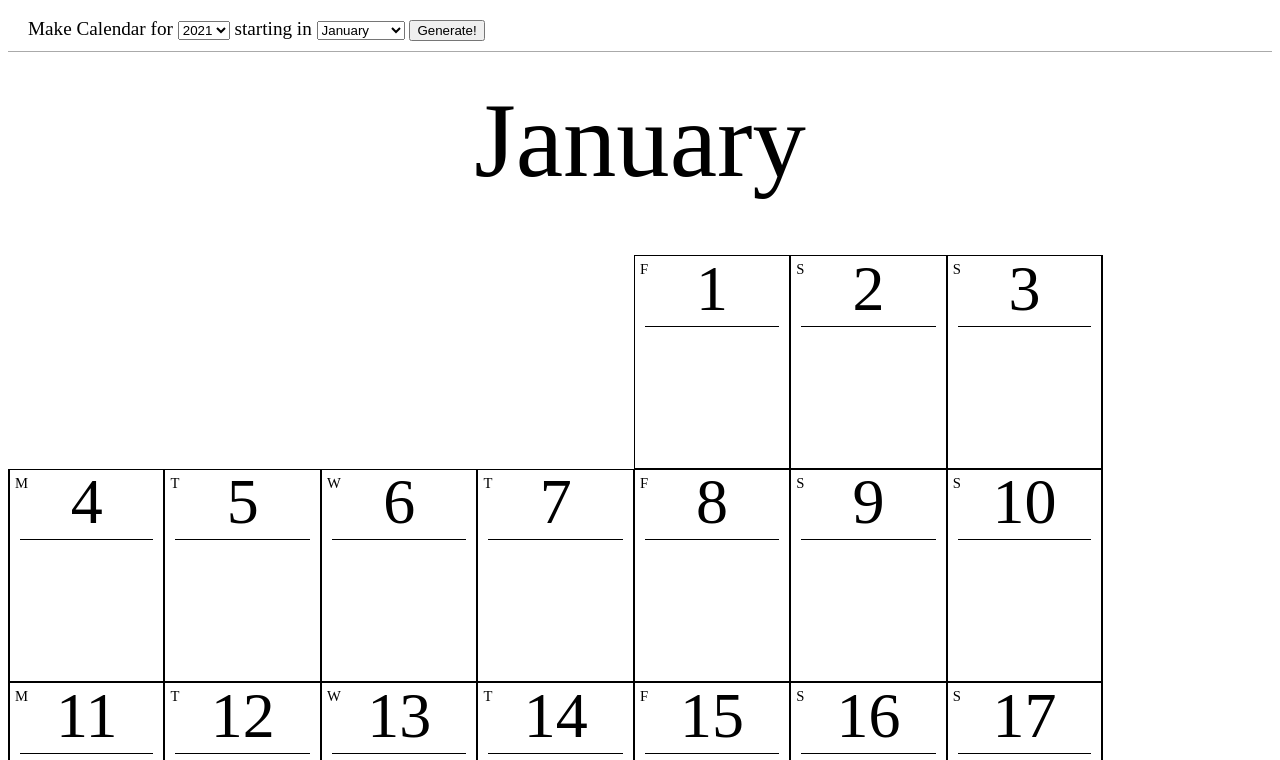
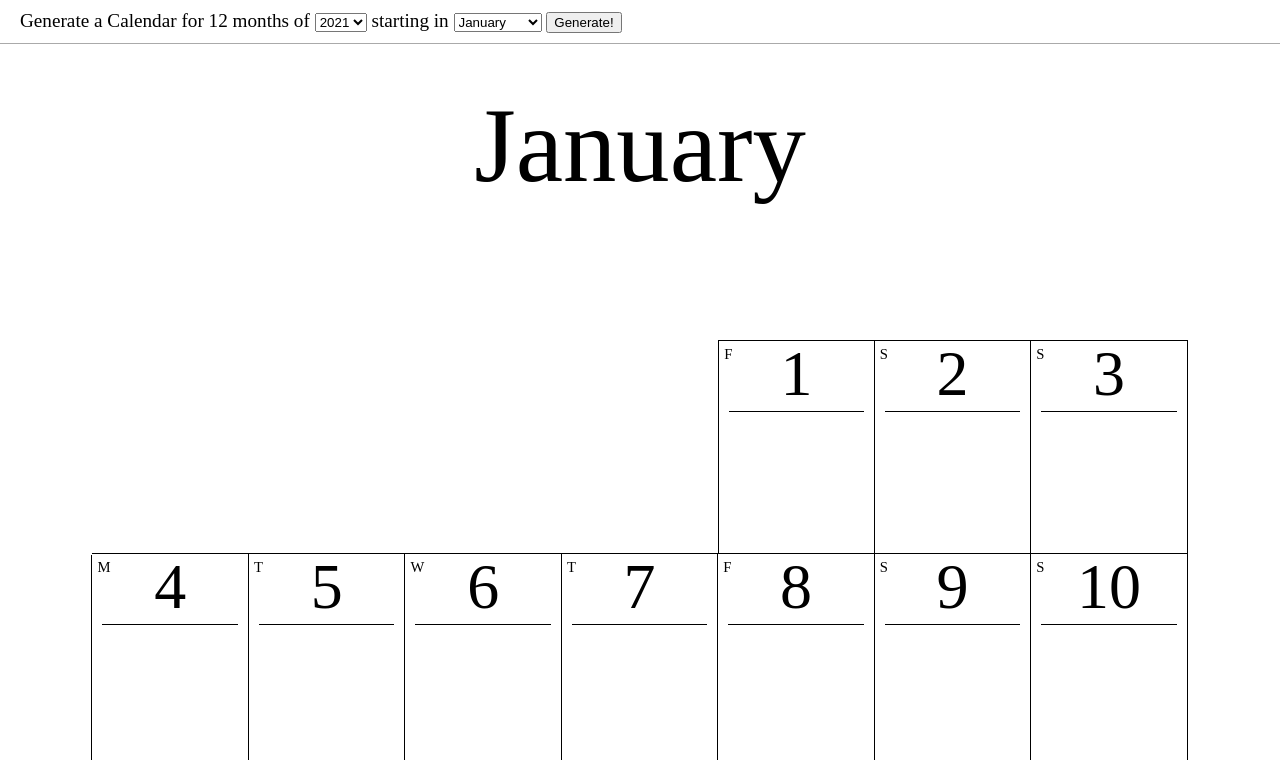
Before and after one commit to jpraetorius/calendar-maker, a plain HTML site: page index.html in a window 1280 px wide. Both pictures are taken after a click on the button "Generate!". Shown: the top 760 px of the page. Drawn offline with Linux system fonts and the light colour scheme.

Commit message:
Finetune layout and click handling

```diff
--- a/app.js
+++ b/app.js
@@ -2,6 +2,10 @@ const months = ['January', 'February', 'March', 'April', 'May', 'June', 'July',
 const weekdays = ['S', 'M', 'T', 'W', 'T', 'F', 'S'];
 
 const generateCalendar = _ => {
+    // remove any previously generated elements
+    document.querySelectorAll(".calendar").forEach(node => node.remove());
+    document.querySelectorAll("h1").forEach(node => node.remove());
+    // and then make the new
     let year = Number.parseInt(document.querySelector('#year').value);
     let month = Number.parseInt(document.querySelector('#month').value);
     console.log(`generating Calendar for ${year} and ${month}`);
@@ -22,14 +26,17 @@ const makeMonth = (month, year) => {
     const calendar = makeCalendar();
     let running = new Date(first);
     let emptyNeeded = first.getDay() === 0 ? 6 : first.getDay() -1;
+    let dayCount = 1;
     for (let index = 0; index < emptyNeeded; index++) {
         const empty = makeEmpty(running);
         calendar.appendChild(empty);
+        dayCount ++;
     }
     while (running.getDate() < last.getDate()) {
-        const day = makeDay(running);
+        const day = makeDay(running, dayCount);
         calendar.appendChild(day);
         running.setDate(running.getDate() + 1);
+        dayCount++;
     }
     const day = makeDay(last);
     calendar.appendChild(day);
@@ -55,11 +62,14 @@ const makeHeading = (date) => {
     return el;
 }
 
-const makeDay = (date) => {
+const makeDay = (date, dayCount) => {
     const number = date.getDate();
     const wd = weekdays[date.getDay()];
     const day = document.createElement('div');
-    day.classList.add('day')
+    day.classList.add('day');
+    if (dayCount <= 7) {
+        day.classList.add('top');
+    }
     const weekday = document.createElement('div');
     weekday.classList.add('weekday');
     weekday.innerText = wd;
@@ -78,14 +88,17 @@ const lastDay = (year, month) => {
     return new Date(year, month+1, 0);
 }
 
+const populateYears = _ => {
+    let date = new Date();
+    const select = document.querySelector("#year");
+    for (let index = 0; index < 10; index++) {
+        const option = document.createElement("option");
+        option.setAttribute("value", date.getFullYear());
+        option.innerText = date.getFullYear();
+        select.appendChild(option);
+        date.setFullYear(date.getFullYear() + 1);
+    }
+}
+
 document.querySelector('#generate').addEventListener('click', generateCalendar);
-
-
-// <h1>September</h1>
-//     <div class="calendar">
-//         <div class="empty">
-//         </div>
-//         <div class="day first top">
-//             <span class="weekday">T</span>
-//             <h2>2</h2>
-//         </div>
+window.addEventListener('load', populateYears);
--- a/index.html
+++ b/index.html
@@ -8,13 +8,8 @@
 </head>
 <body>
     <header>
-        Make Calendar for
+        Generate a Calendar for 12 months of
         <select name="year" id="year">
-            <option value="2021">2021</option>
-            <option value="2022">2022</option>
-            <option value="2023">2023</option>
-            <option value="2024">2024</option>
-            <option value="2025">2025</option>
         </select>
         starting in
         <select name="month" id="month">
--- a/style.css
+++ b/style.css
@@ -1,5 +1,7 @@
 body {
     font-family: 'Avenir Next';
+    margin: 0;
+    padding: 0;
 }
 
 header {
@@ -7,12 +9,13 @@ header {
     border-bottom: 1px solid #aaa;
     font-size: 1.2em;
 }
+
 h1 {
     width: 100%;
     text-align: center;
     font-size: 80pt;
     font-weight: 400;
-    margin: 20pt 0 40pt 0;
+    margin: 30pt 0 100pt 0;
 }
 
 .calendar {
@@ -20,29 +23,32 @@ h1 {
     grid-template-columns: repeat(7, 4.14cm);
     grid-auto-rows: 5.65cm;
     margin: 0 auto;
+    width: 29cm;
+    max-width: 29cm;
+    border-left: 1px solid #000;
 }
 
+.empty {
+    border-bottom: 1px solid #000;
+}
+
+.empty:first-of-type {
+    outline: 1px solid #fff;
+}
 
 .day {
     position: relative;
-    border: 1px solid #000;
+    border-right: 1px solid #000;
+    border-bottom: 1px solid #000;
     padding: 5px 10px;
 }
 
-.top {
-    border-top: 2px solid #000;
+.empty + .day {
+    border-left: 1px solid #000;
 }
 
-.bottom {
-    border-bottom: 2px solid #000;
-}
-
-.day:nth-of-type(7n) {
-    border-right: 2px solid #000;
-}
-
-.day:nth-of-type(7n+1), .first {
-    border-left: 2px solid #000;
+.top {
+    border-top: 1px solid #000;
 }
 
 .weekday {
```
